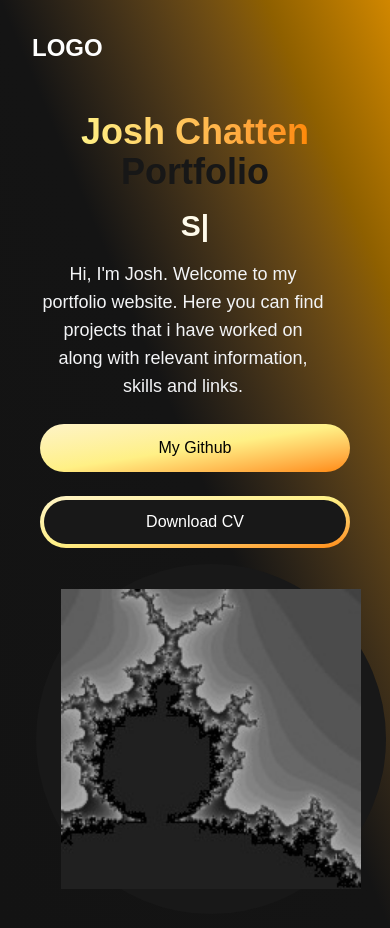
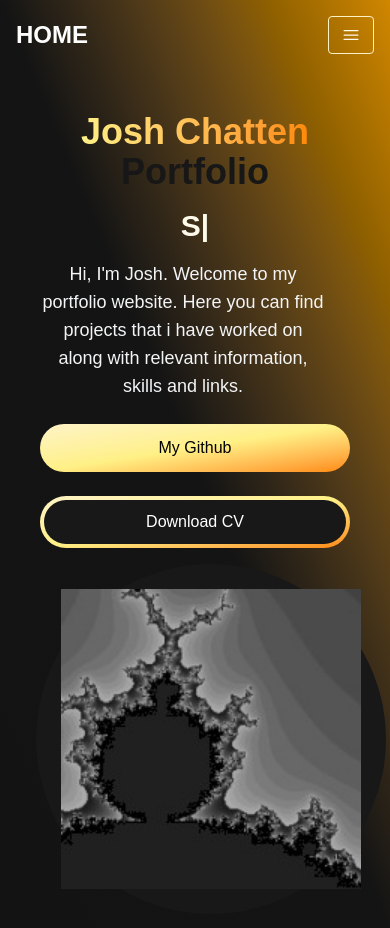
Before and after one commit to dw22682/Portfolio, a Next.js app: page / in a window 390 px wide. Built offline with nearby package versions, Linux system fonts and the light colour scheme.

Commit message:
added mobile menu overlay and improved header

```diff
--- /dev/null
+++ b/app/components/NavOverlay.tsx
@@ -0,0 +1,29 @@
+import React from 'react'
+import NavLink from './NavLink'
+
+type nl = {
+    title:string,
+    reference:string
+}
+
+type def = {
+    navLinks:Array<nl>
+}
+
+const NavOverlay = ({navLinks}: def) => {
+  return (
+    <div>
+        <ul className='flex flex-col p-4 items-center text-2xl bg-[#131313]'>
+            {
+                navLinks.map((link, index) => (
+                    <li key={index}>
+                        <NavLink title={link.title} reference={link.reference} />
+                    </li>
+                ))
+            }
+        </ul>
+    </div>
+  )
+}
+
+export default NavOverlay
--- a/app/components/Navigation.tsx
+++ b/app/components/Navigation.tsx
@@ -1,6 +1,9 @@
+"use client"
 import Link from 'next/link'
-import React from 'react'
+import React, { useState } from 'react'
 import NavLink from './NavLink'
+import NavOverlay from './NavOverlay'
+import { Bars3Icon, XMarkIcon } from '@heroicons/react/24/solid'
 import { title } from 'process'
 import { link } from 'fs';
 
@@ -20,12 +23,28 @@ const navLinks = [
 ];
 
 const Navigation = () => {
+  const [barOpen, setBarOpen] = useState(false);
+
   return (
-    <nav>
-        <div className='flex flex-wrap items-center justify-between mx-auto p-8'>
-            <Link href={"/"} className='text-2xl md:text-5xl text-white font-semibold'>
-                LOGO
+    <nav className='fixed top-0 left-0 right-0 z-10 hover:bg-[#131313]'>
+      <div className={barOpen ? 'bg-[#131313]' : ''}>
+        <div className='flex flex-wrap items-center justify-between mx-auto p-4'>
+            <Link href={"/"} className='text-2xl md:text-4xl text-white font-semibold'>
+                HOME
             </Link>
+            <div className='mobile-menu block md:hidden'>
+              {
+                !barOpen ? (
+                  <button onClick={() => setBarOpen(true)} className='flex items-center px-3 py-2 border rounded border-amber-100 text-amber-50 hover:text-white hover:border-white'>
+                    <Bars3Icon className='h5- w-5' />
+                  </button>
+                 ) : (
+                  <button onClick={() => setBarOpen(false)} className='flex items-center px-3 py-2 border rounded border-amber-100 text-amber-50 hover:text-white hover:border-white'>
+                    <XMarkIcon className='h5- w-5' />
+                  </button>
+                 )
+              }
+            </div>
             <div className="menu hidden md:block md:w-auto" id="navigation">
               <ul className='flex p-4 md:p-0 md:flex-row md:space-x-8 mt-0'>
                 {
@@ -39,6 +58,8 @@ const Navigation = () => {
               </ul>
             </div>
         </div>
+      </div>
+      {barOpen ? <NavOverlay navLinks={navLinks}/> : null}
     </nav>
   )
 }
--- a/app/page.tsx
+++ b/app/page.tsx
@@ -6,7 +6,7 @@ export default function Home() {
   return (
     <main className="flex min-h-screen flex-col bg-gradient-to-tr from-[#131313] via-[#141414] to-yellow-600">
       <Navigation />
-      <div className="container mx-auto px-10 py-4">
+      <div className="container mx-auto px-10 py-4 mt-24">
         <HeroSection />
       </div>
     </main>
--- a/package.json
+++ b/package.json
@@ -9,6 +9,7 @@
     "lint": "next lint"
   },
   "dependencies": {
+    "@heroicons/react": "^2.2.0",
     "next": "15.3.3",
     "react": "^19.0.0",
     "react-dom": "^19.0.0",
```
Also changed, not shown: 1 other file (tests, documents, lock files or other folders).
